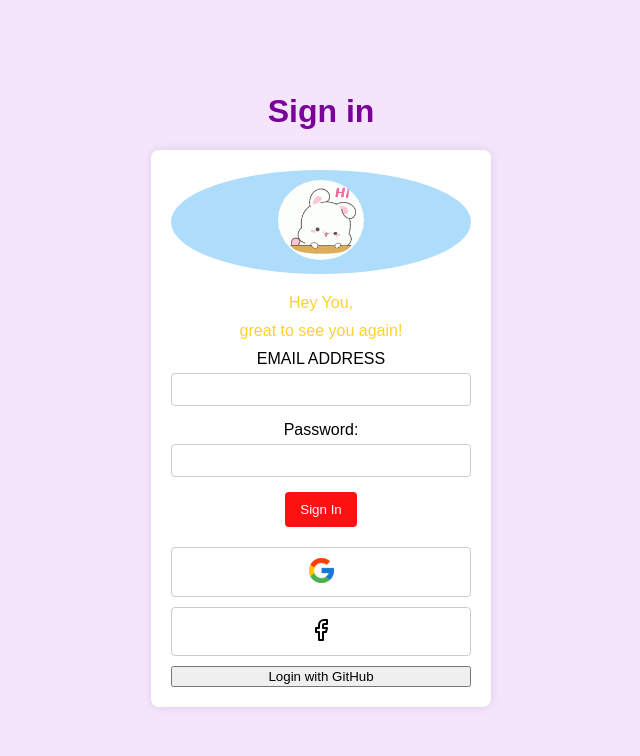
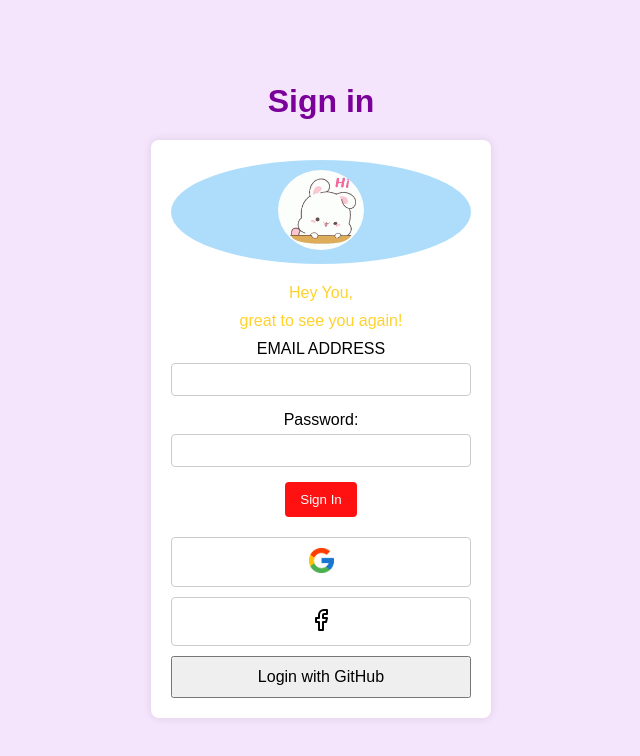
Before and after one commit to himanshu-923/signup, a plain HTML site: page index.html in a window 1280 px wide. Shown: the whole page, without its empty margins (319-959 px from the left). Drawn offline with Linux system fonts and the light colour scheme.

Commit message:
Update to-do.css

```diff
--- a/to-do.css
+++ b/to-do.css
@@ -102,3 +102,8 @@ input[type="submit"]:hover {
 .google-btn:hover, .facebook-btn:hover {
     background-color: #f0f0f0;
 }
+#login-btn {
+    padding: 10px 20px;
+    font-size: 16px;
+    cursor: pointer;
+}
```
